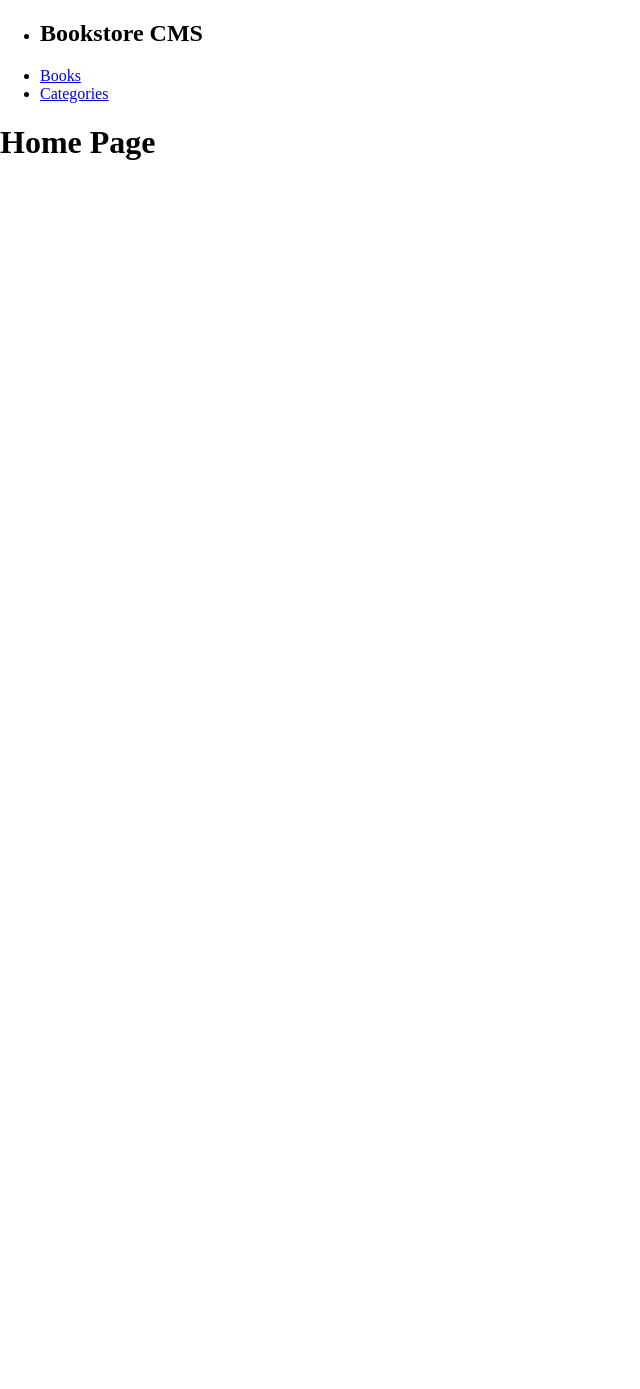
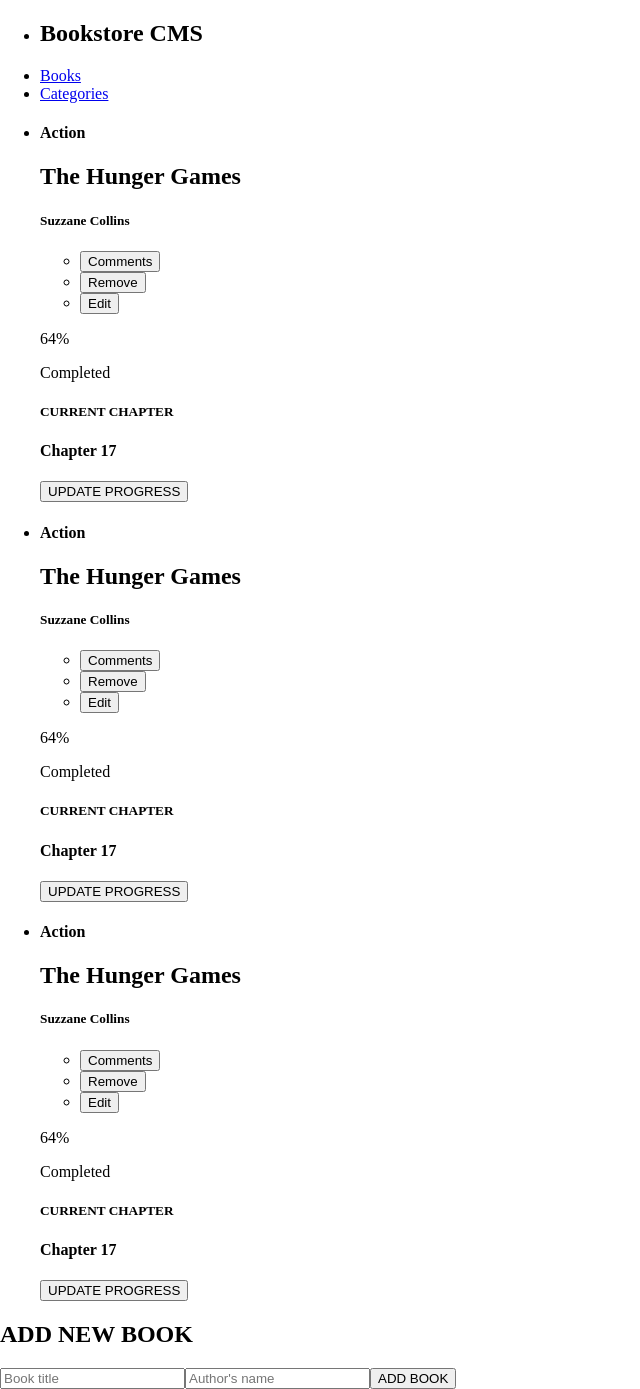
Before and after one commit to microvese-projects/bookstore-cra, a React (Create React App) app: page / in a window 1280 px wide. Shown: the whole page, without its empty margins (0-640 px from the left). Before the commit the page ends 800 px from the top, so only its background shows below. Built offline with nearby package versions, Linux system fonts and the light colour scheme.

Commit message:
Update Home with components

```diff
--- a/src/components/Home.js
+++ b/src/components/Home.js
@@ -1,7 +1,12 @@
+import React from 'react';
+import BookList from './Booklist';
+import Form from './Form';
+
 function Home() {
   return (
     <>
-      <h1>Home Page</h1>
+      <BookList />
+      <Form />
     </>
   );
 }
```
